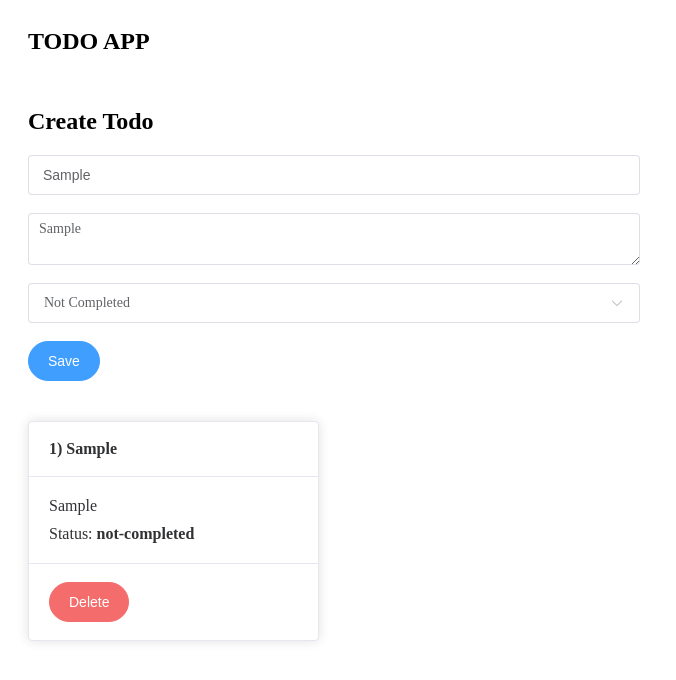
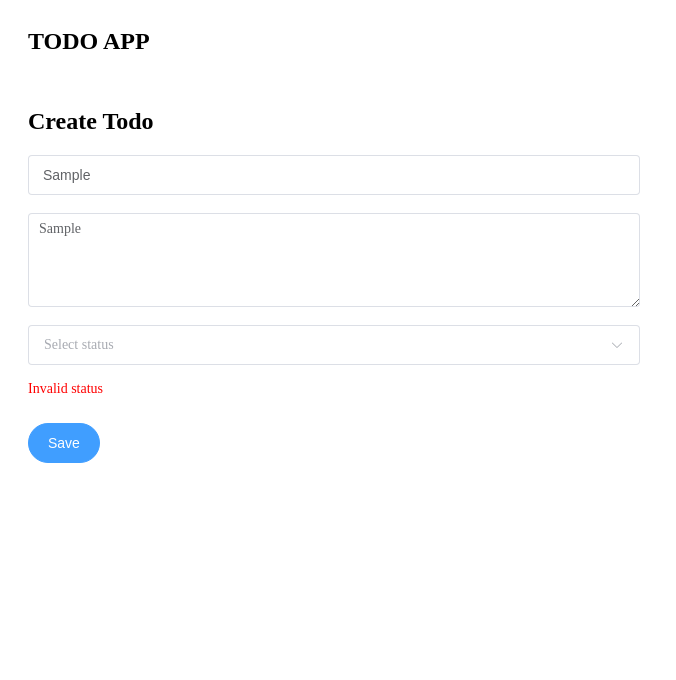
Before and after one commit to Ealinn/vue-course-hw, a Vue app: page / in a window 1280 px wide. Both pictures are taken after typing "Sample", "Sample" into the empty fields and a click on the button "Save". Shown: the top 680 px of the page, without its empty margins (0-676 px from the left). Built offline with nearby package versions, Linux system fonts and the light colour scheme.

Commit message:
Add form validation

```diff
--- a/package.json
+++ b/package.json
@@ -11,7 +11,9 @@
   "dependencies": {
     "element-plus": "^2.7.6",
     "unplugin-element-plus": "^0.8.0",
-    "vue": "^3.4.29"
+    "vue": "^3.4.29",
+    "vue-yup-form": "^1.0.8",
+    "yup": "^1.4.0"
   },
   "devDependencies": {
     "@vitejs/plugin-vue": "^5.0.5",
--- a/src/App.vue
+++ b/src/App.vue
@@ -10,18 +10,20 @@
             <el-row :gutter="20" style="margin-top: 40px">
                 <el-col
                     v-for="(item, index) in todoItems"
-                    :span="6"
-                    style="margin-bottom: 20px;"
+                    :span="8"
+                    style="margin-bottom: 20px"
                     :key="item.id"
                 >
                     <el-card>
                         <template #header>
                             <div class="card-header">
-                                <b>{{ item.id }}) {{ item.title }}</b>
+                                <b style="word-break: break-all">
+                                    {{ item.id }}. {{ item.title }}</b
+                                >
                             </div>
                         </template>
 
-                        <div class="text item">
+                        <div class="text item" style="word-break: break-all">
                             {{ item.description }}
                         </div>
                         <div style="margin-top: 10px">
--- a/src/components/TodoList.vue
+++ b/src/components/TodoList.vue
@@ -2,16 +2,27 @@
     <el-form :model="form">
         <h2 class="text-large font-700 mr-3">Create Todo</h2>
         <el-form-item>
-            <el-input v-model="form.title" placeholder="Title" size="large" />
+            <el-input
+                v-model="form.title"
+                placeholder="Title"
+                size="large"
+                @blur="validateField('title')"
+            />
+            <div class="err-mes" v-if="errors.title">{{ errors.title }}</div>
         </el-form-item>
 
         <el-form-item>
             <el-input
                 type="textarea"
+                rows="4"
                 v-model="form.description"
                 placeholder="Description"
                 size="large"
+                @blur="validateField('description')"
             />
+            <div class="err-mes" v-if="errors.description">
+                {{ errors.description }}
+            </div>
         </el-form-item>
 
         <el-form-item>
@@ -19,6 +30,7 @@
                 v-model="form.status"
                 placeholder="Select status"
                 size="large"
+                @blur="validateField('status')"
             >
                 <el-option
                     v-for="item in todoStatuses"
@@ -27,19 +39,16 @@
                     :value="item.value"
                 />
             </el-select>
+            <div class="err-mes" v-if="errors.status">{{ errors.status }}</div>
         </el-form-item>
-        <el-button
-            @click.stop="handleSubmit"
-            type="primary"
-            round
-            size="large"
-        >
+        <el-button @click.stop="handleSubmit" type="primary" round size="large">
             Save
         </el-button>
     </el-form>
 </template>
 
 <script>
+import { reactive, ref } from "vue";
 import {
     ElForm,
     ElFormItem,
@@ -49,6 +58,7 @@ import {
     ElButton,
 } from "element-plus";
 import { todoStatuses } from "../common/constants.js";
+import { formValidationSchema } from "../schemas/formValidationSchema";
 
 export default {
     name: "TodoList",
@@ -62,11 +72,12 @@ export default {
     },
     data() {
         return {
-            form: {
+            form: reactive({
                 title: "",
                 description: "",
-                status: "not-completed",
-            },
+                status: "",
+            }),
+            errors: ref({}),
         };
     },
     computed: {
@@ -75,9 +86,44 @@ export default {
         },
     },
     methods: {
-        handleSubmit() {
-            this.$emit("setTodoItems", this.form);
+        async validateField(field) {
+            try {
+                await formValidationSchema.validateAt(field, this.form);
+                this.errors[field] = null;
+            } catch (err) {
+                this.errors[field] = err.message;
+            }
+        },
+        async validate() {
+            try {
+                await formValidationSchema.validate(this.form, {
+                    abortEarly: false,
+                });
+                this.errors = {};
+                return true;
+            } catch (err) {
+                const validationErrors = {};
+                err.inner.forEach((error) => {
+                    validationErrors[error.path] = error.message;
+                });
+                this.errors = validationErrors;
+                return false;
+            }
+        },
+        async handleSubmit() {
+            const isValid = await this.validate();
+            if (isValid) {
+                this.$emit("setTodoItems", this.form);
+            }
         },
     },
 };
 </script>
+
+<style scoped>
+.err-mes {
+    margin-top: 8px;
+    color: red;
+    font-size: 14px;
+}
+</style>
--- /dev/null
+++ b/src/schemas/formValidationSchema.js
@@ -0,0 +1,12 @@
+import * as yup from "yup";
+
+export const formValidationSchema = yup.object({
+    title: yup
+        .string()
+        .required("Title is required")
+        .min(3, "Title must be at least 3 characters long"),
+    description: yup.string().required("Description is required"),
+    status: yup
+        .string()
+        .oneOf(["not-completed", "pending", "completed"], "Invalid status"),
+});
```
Also changed, not shown: 1 other file (tests, documents, lock files or other folders).
